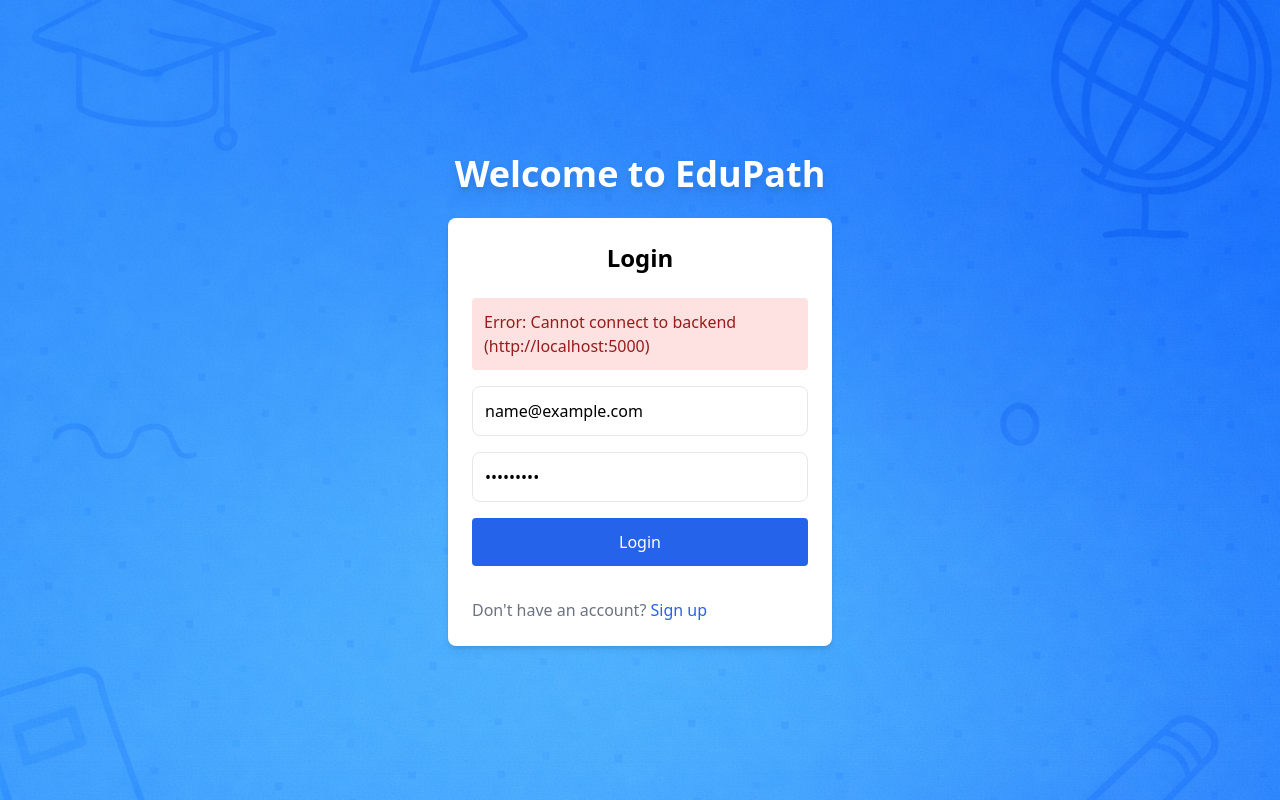
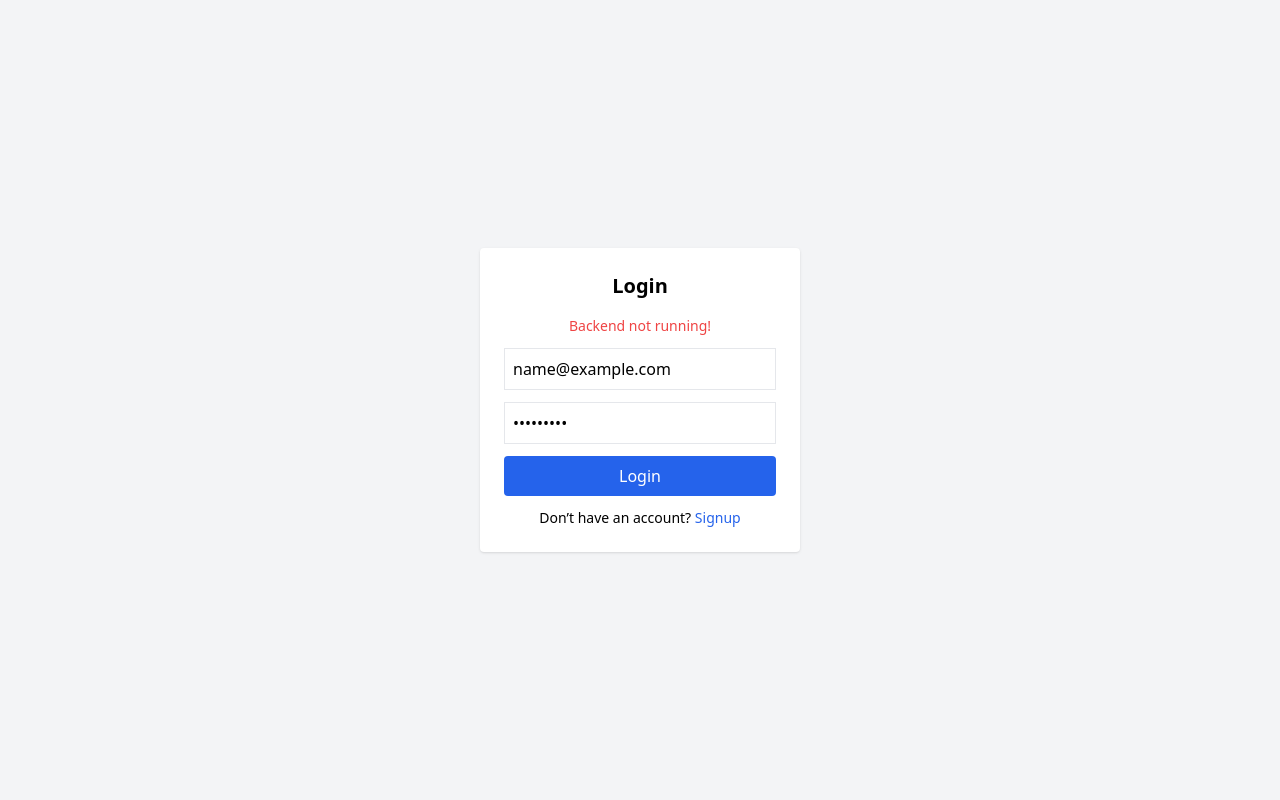
Before and after one commit to moxpatel1/_EduPath_, a React app in the folder Frontend/: page /login in a window 1280 px wide. Both pictures are taken after typing "name@example.com", "Sample123" into the empty fields and a click on the button "Login". Built offline with nearby package versions, Linux system fonts and the light colour scheme; no server answers; the HTML template or start-up script is replaced by a standard one.

Commit message:
Refactor Login component; improve validation messages, streamline API call, and enhance UI layout

```diff
--- a/Frontend/src/pages/Login.jsx
+++ b/Frontend/src/pages/Login.jsx
@@ -3,7 +3,6 @@ import { Link, useNavigate } from "react-router-dom";
 
 const Login = () => {
   const navigate = useNavigate();
-
   const API_URL = "http://localhost:5000/api/auth";
 
   const [form, setForm] = useState({
@@ -29,101 +28,69 @@ const Login = () => {
     const { email, password } = form;
 
     // ✅ VALIDATION
-    let emailPattern = /^[^ ]+@[^ ]+\.[a-z]{2,3}$/;
+    const emailPattern = /^[^ ]+@[^ ]+\.[a-z]{2,3}$/;
+
     if (!email.match(emailPattern)) {
-      showMessage("Please enter a valid email address.", "error");
+      showMessage("Invalid email", "error");
       return;
     }
 
     if (password.length < 6) {
-      showMessage("Password must be at least 6 characters long.", "error");
+      showMessage("Password must be at least 6 characters", "error");
       return;
     }
 
     showMessage("Logging in...", "info");
 
     try {
-      const response = await fetch(`${API_URL}/login`, {
+      const res = await fetch(`${API_URL}/login`, {
         method: "POST",
         headers: {
-          "Content-Type": "application/json"
+          "Content-Type": "application/json",
         },
-        body: JSON.stringify({
-          email,
-          password
-        })
+        body: JSON.stringify({ email, password }),
       });
 
-      const data = await response.json();
+      const data = await res.json();
 
-      if (response.ok) {
-        showMessage("Login successful! Redirecting...", "success");
-
-        // Store token and user
+      if (res.ok) {
+        // ✅ STORE DATA
         localStorage.setItem("token", data.token);
         localStorage.setItem("user", JSON.stringify(data.user));
 
+        showMessage("Login successful!", "success");
+
         setTimeout(() => {
           navigate("/");
-        }, 2000);
+        }, 1000);
 
       } else {
-        showMessage(data.message || "Login failed. Try again.", "error");
+        showMessage(data.message || "Login failed", "error");
       }
 
-    } catch (error) {
-      showMessage(
-        "Error: Cannot connect to backend (http://localhost:5000)",
-        "error"
-      );
+    } catch (err) {
+      showMessage("Backend not running!", "error");
     }
   };
 
   return (
-    <div
-      className="flex flex-col items-center justify-center min-h-screen"
-      style={{
-        backgroundImage: "url('/media/images/Blue_Edu.png')",
-        backgroundSize: "cover",
-        backgroundPosition: "center"
-      }}
-    >
+    <div className="flex flex-col items-center justify-center min-h-screen bg-gray-100">
 
-      {/* HEADING */}
-      <h1 className="text-4xl font-bold text-white mb-6 drop-shadow-lg">
-        Welcome to EduPath
-      </h1>
+      <div className="bg-white p-6 rounded shadow w-80">
+        <h2 className="text-xl font-bold mb-4 text-center">Login</h2>
 
-      {/* BOX */}
-      <div className="bg-white shadow-md w-96 rounded-lg">
-        <div className="p-6">
-
-          <h3 className="text-2xl font-bold text-center mb-6">Login</h3>
-
-          {/* MESSAGE */}
         {message && (
-            <div
-              className={`mb-4 p-3 rounded ${
-                type === "success"
-                  ? "bg-green-100 text-green-800"
-                  : type === "error"
-                  ? "bg-red-100 text-red-800"
-                  : "bg-blue-100 text-blue-800"
-              }`}
-            >
+          <div className="mb-3 text-sm text-center text-red-500">
             {message}
           </div>
         )}
 
-          {/* FORM */}
         <form onSubmit={handleSubmit}>
-
           <input
             type="email"
             id="email"
-              placeholder="Email Address"
-              className="bg-white rounded-lg border p-3 mb-4 w-full"
-              required
+            placeholder="Email"
+            className="border p-2 w-full mb-3"
             onChange={handleChange}
           />
 
@@ -131,31 +98,20 @@ const Login = () => {
             type="password"
             id="password"
             placeholder="Password"
-              className="bg-white rounded-lg border p-3 mb-4 w-full"
-              minLength="6"
-              required
+            className="border p-2 w-full mb-3"
             onChange={handleChange}
           />
 
-            <button
-              type="submit"
-              className="w-full bg-blue-600 text-white p-3 rounded hover:bg-blue-700 mb-4"
-            >
+          <button className="bg-blue-600 text-white w-full p-2 rounded">
             Login
           </button>
-
         </form>
 
-          <h3 className="text-gray-500 mt-4">
-            Don't have an account?{" "}
-            <Link to="/signup" className="text-blue-600 hover:underline">
-              Sign up
-            </Link>
-          </h3>
-
+        <p className="text-sm mt-3 text-center">
+          Don’t have an account?{" "}
+          <Link to="/signup" className="text-blue-600">Signup</Link>
+        </p>
       </div>
-      </div>
-
     </div>
   );
 };
```
Lines whose indentation alone changed are shown as unchanged.
